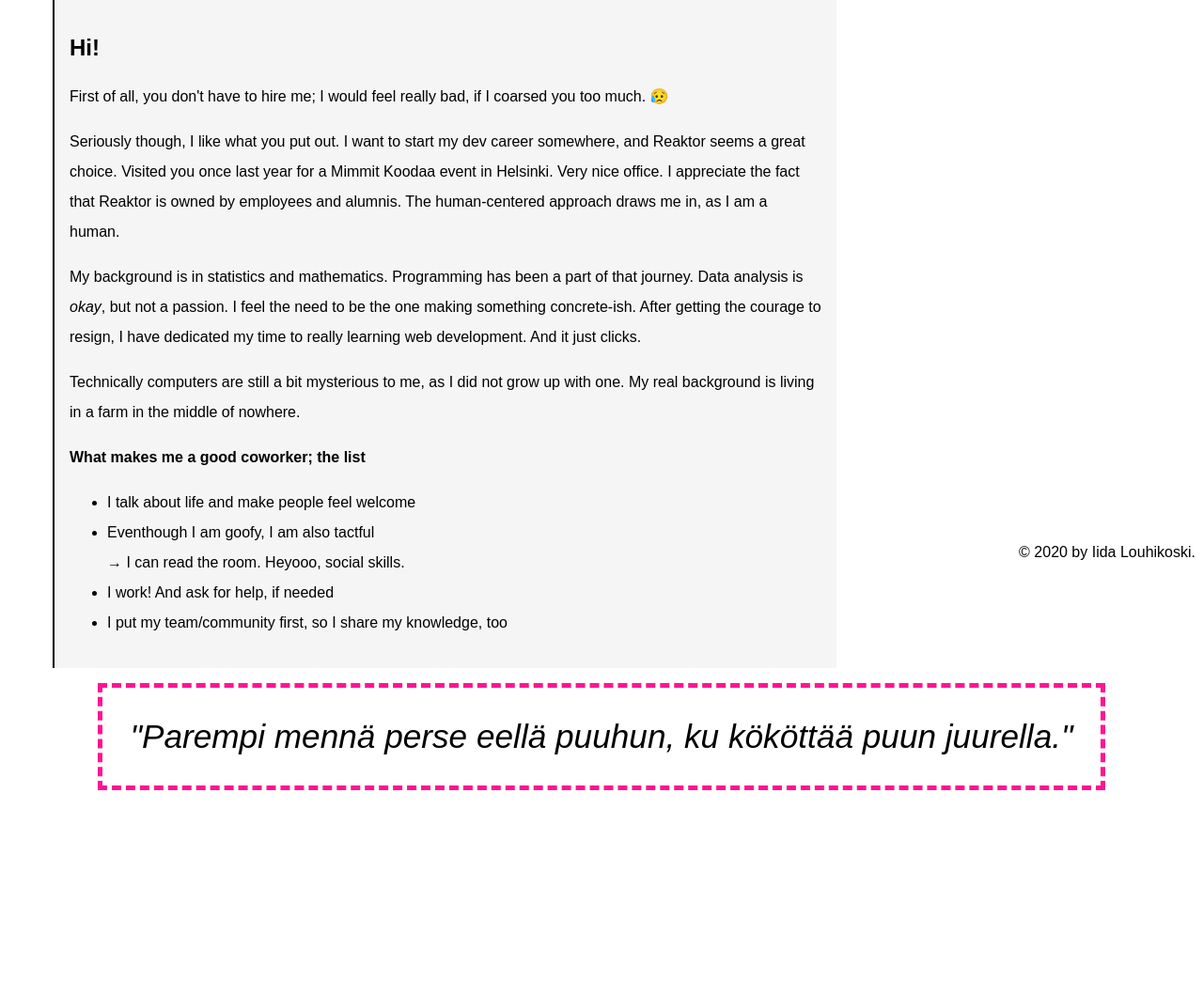
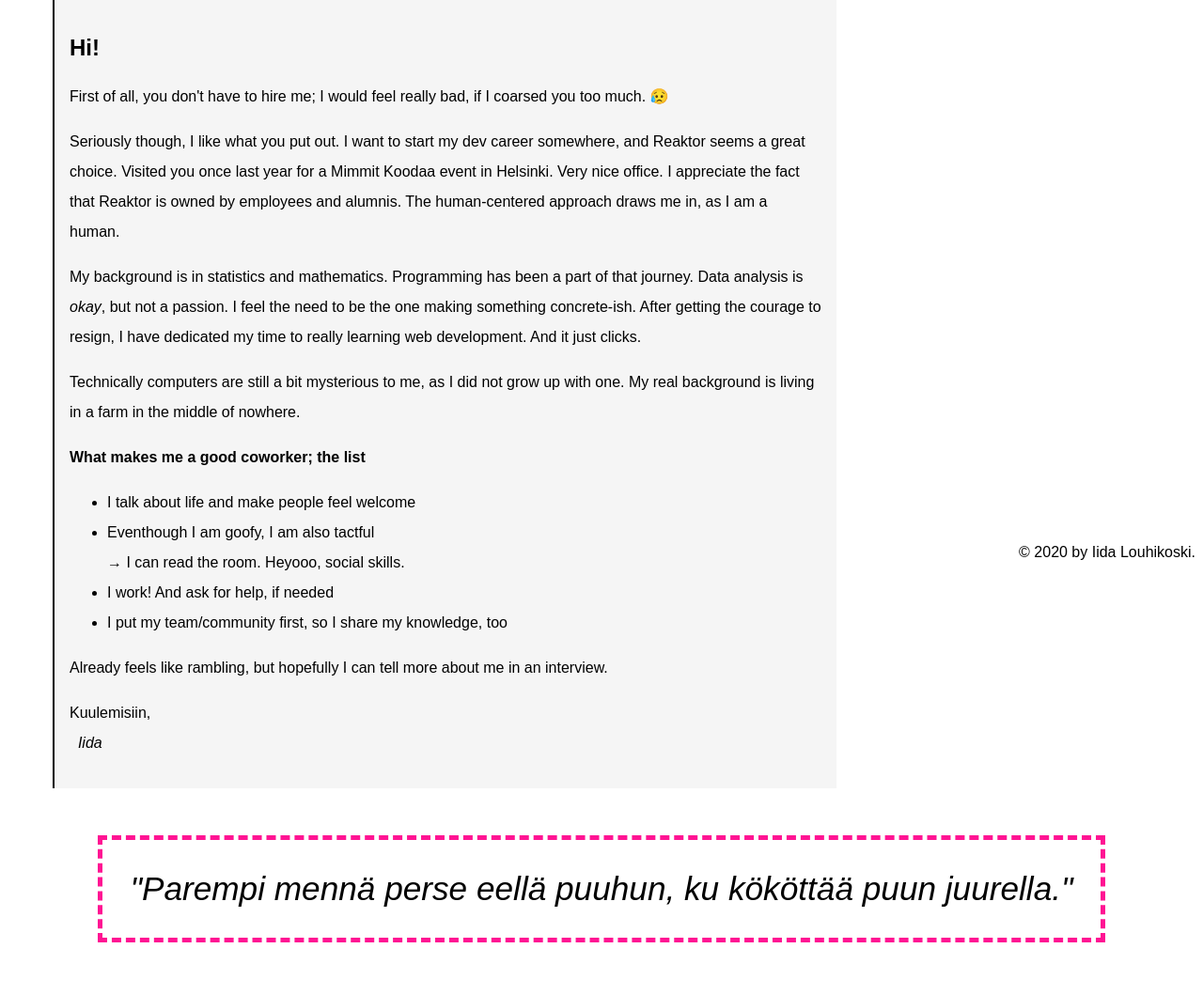
Before and after one commit to amaniid/reaktor-hire-me, a Python web app: template app/templates/cover-letter.html in a window 1280 px wide. Shown: the part 203-1262 px from the top of the page at 94% size. Before the commit the page ends 1044 px from the top, so only its background shows below. Run offline with Jinja, Linux system fonts and the light colour scheme; the template is opened without the code that fills it, so the values that code supplies are empty.

Commit message:
cover letter update

```diff
--- a/app/templates/cover-letter.html
+++ b/app/templates/cover-letter.html
@@ -32,8 +32,16 @@
         <li>I put my team/community first, so I share my knowledge, too</li>
     </ul>
 
+    <p>
+        Already feels like rambling, but hopefully I can tell more about me in an interview.
+    </p>
+    <p>
+        Kuulemisiin, <br/>
+        &nbsp;&nbsp;<em>Iida</em>
+    </p>
+
 </section>
-
+<br />
 <p class="quote">"Parempi mennä perse eellä puuhun, ku kököttää puun juurella."</p>
 
 {% endblock %}
```
